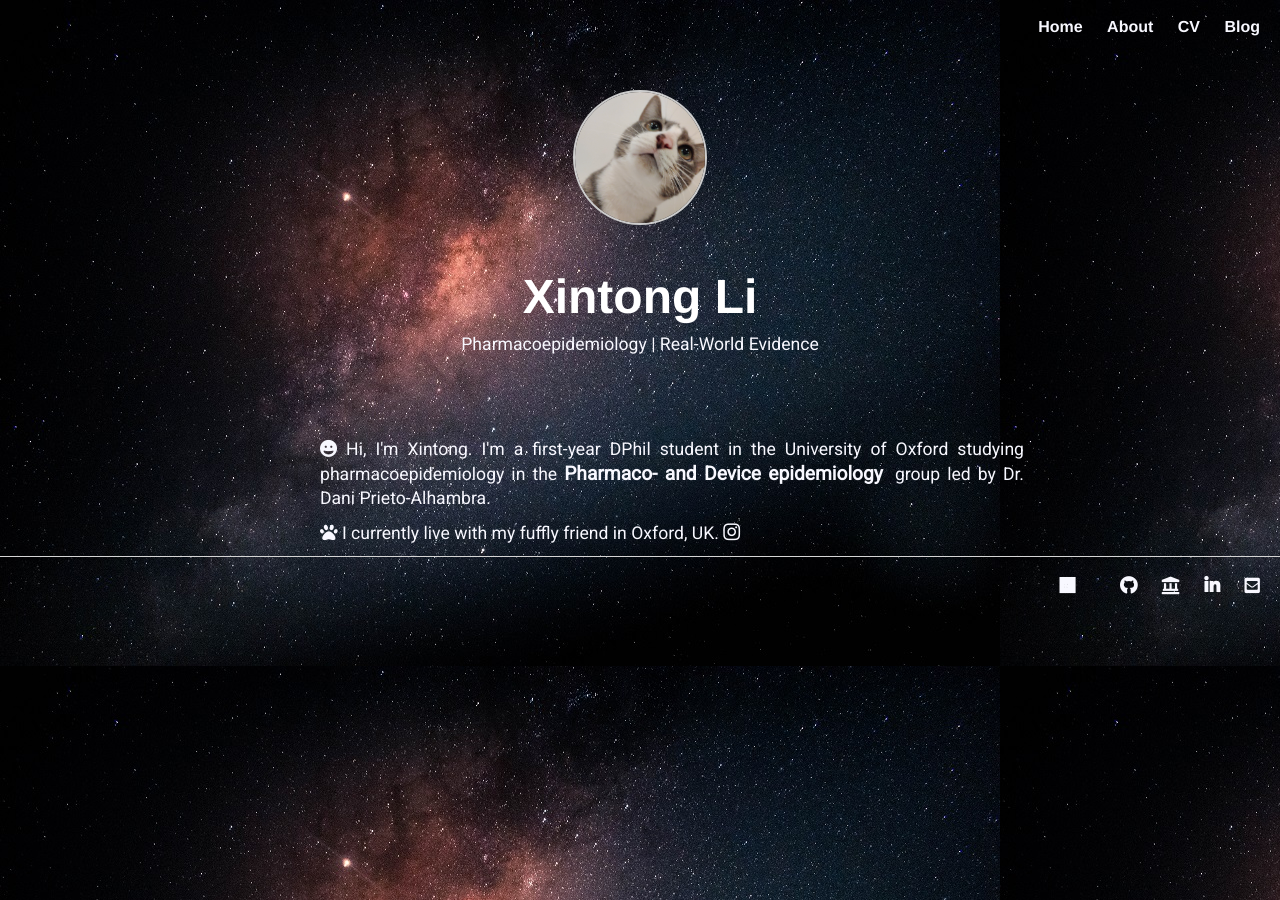
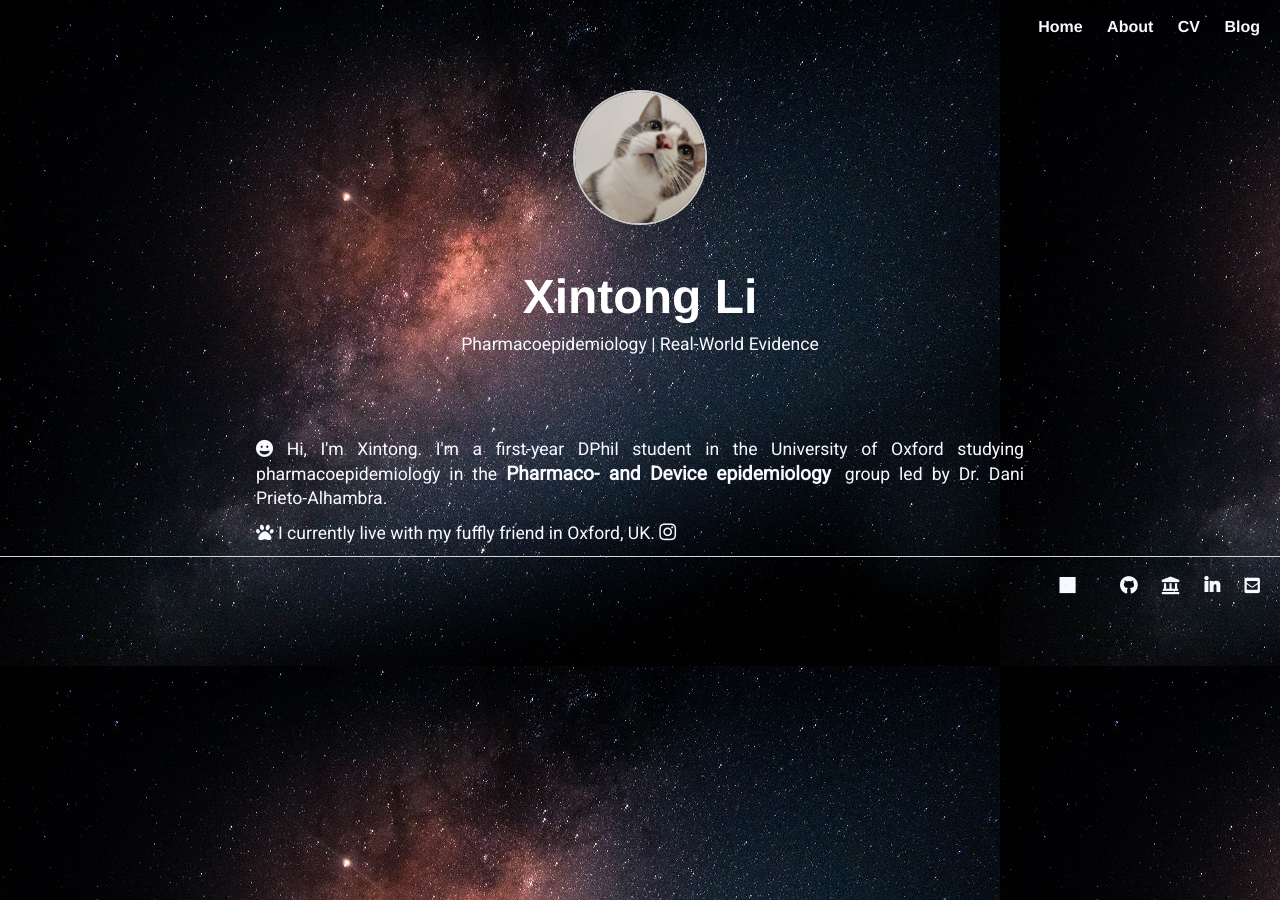
Before and after one commit to Xintong-Li-ZnCu/Xintong-Li-ZnCu.github.io, a Jekyll site: the page built from index.html, in a window 1280 px wide. Built offline with Jekyll 4.4.1, drawn with Linux system fonts in a browser that asks for light colours; nearby versions of some CDN libraries; a style sheet for code colours, icons or effects is not loaded.

Commit message:
Update main.css

```diff
--- a/css/main.css
+++ b/css/main.css
@@ -43,10 +43,10 @@ a{
 /* section 2 */
 .section-2{
     padding-top: 8vh;
-    width: 55%;
+    width: 60%;
     text-align: justify;
     position: relative;
-    left: 25%;
+    left: 20%;
 }
 
 .section-2 h2{
```
